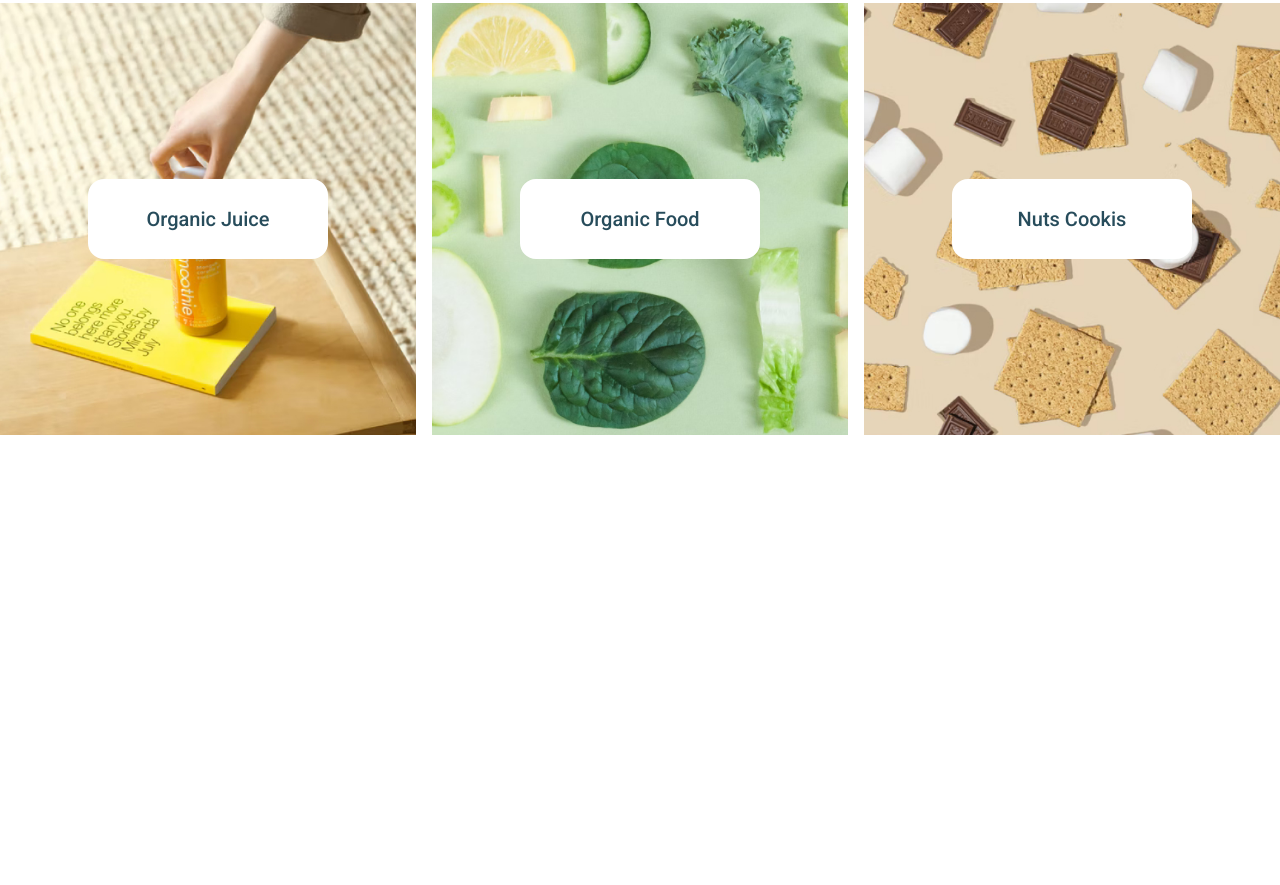
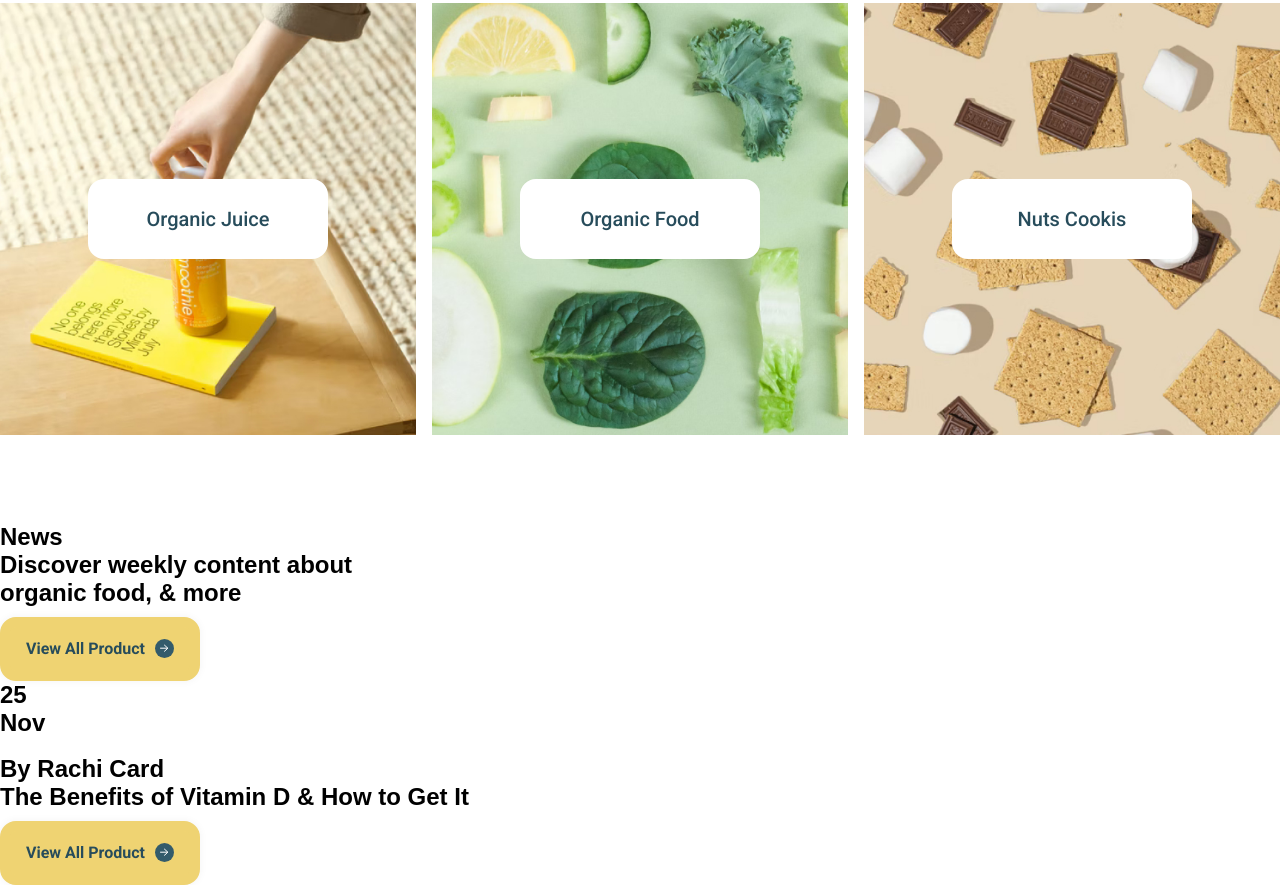
Before and after one commit to Asuka-Aozora/Organick, a website: page home.html in a window 1280 px wide. Shown: the part 6181-7066 px from the top of the page. Before the commit the page ends 6704 px from the top, so only its background shows below. Drawn offline with nearby package versions, Linux system fonts and the light colour scheme.

Commit message:
adding news section html

```diff
--- a/home.html
+++ b/home.html
@@ -501,5 +501,45 @@
                 </div>
             </div>
         </section>
+        <section class="news">
+            <div class="news-text">
+                <div class="news-text-left">
+                    <h1>
+                        News
+                    </h1>
+                    <h2>Discover weekly content about
+                        <br>
+                        organic food, & more
+                    </h2>
+                </div>
+                <div class="news-text-right">
+                    <button class="btn-offer">
+                        <a href="">View All Product</a>
+                        <img src="images/Aerrow.svg" alt="">
+                    </button>
+                </div>
+            </div>
+            <div class="cube-news">
+                <div class="cube-content">
+                    <div class="date">
+                        <h1>25</h1>
+                        <h2>Nov</h2>
+                    </div>
+                    <div class="cube-bottom">
+                        <div class="cube-text">
+                            <img src="human" alt="">
+                            <h2>By Rachi Card</h2>
+                            <div class="cube-text-bottom">
+                                <h2>The Benefits of Vitamin D & How to Get It</h2>
+                                <button class="btn-offer">
+                                    <a href="">View All Product</a>
+                                    <img src="images/Aerrow.svg" alt="">
+                                </button>
+                            </div>
+                        </div>
+                    </div>
+                </div>
+            </div>
+        </section>
 </body>
 </html>
```
